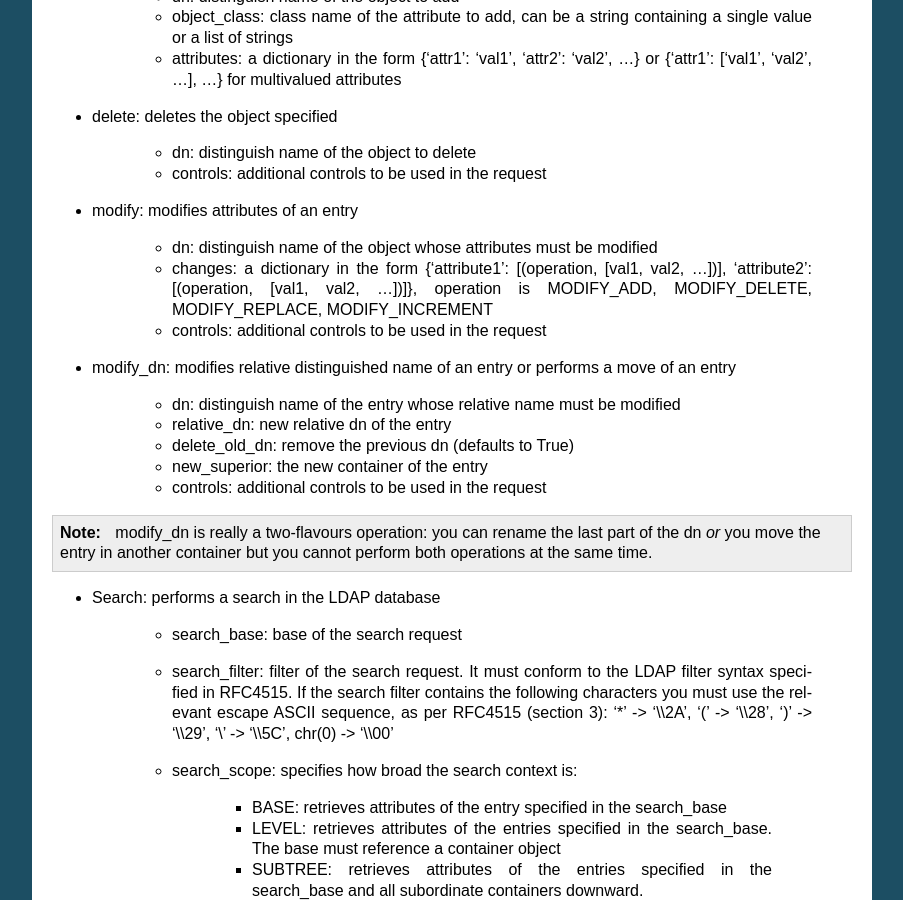
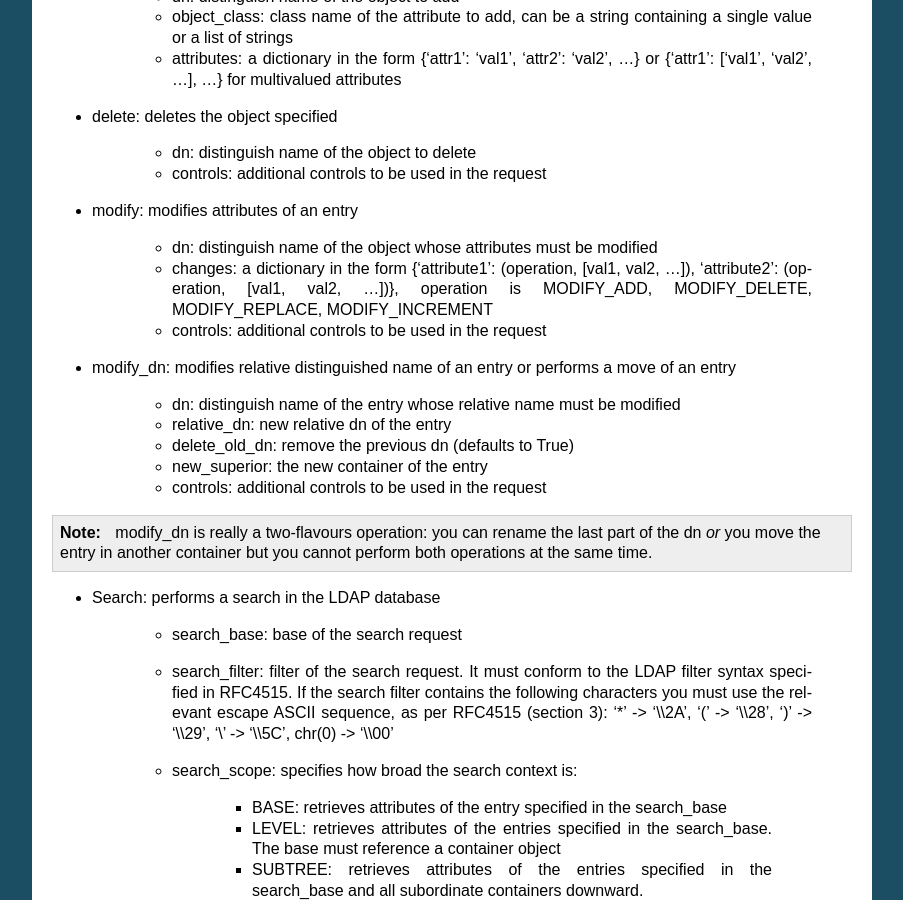
Before and after one commit to cannatag/ldap3, a Sphinx documentation site: the page built from docs/manual/source/connections.rst, in a window 1280 px wide and 900 px high, scrolled down 1614 px. Shown: the whole window, without its empty margins (198-1101 px from the left). Built offline with Sphinx 7.4.7, drawn with Linux system fonts in a browser that asks for light colours; pages that are not in the unit, such as notebooks, are missing from menus.

```diff
--- a/docs/manual/source/connections.rst
+++ b/docs/manual/source/connections.rst
@@ -92,7 +92,7 @@ With the connection you can perform all the standard LDAP operations:
 
     * dn: distinguish name of the object whose attributes must be modified
 
-    * changes: a dictionary in the form {'attribute1': [(operation, [val1, val2, ...])], 'attribute2': [(operation, [val1, val2, ...])]}, operation is MODIFY_ADD, MODIFY_DELETE, MODIFY_REPLACE, MODIFY_INCREMENT
+    * changes: a dictionary in the form {'attribute1': (operation, [val1, val2, ...]), 'attribute2': (operation, [val1, val2, ...])}, operation is MODIFY_ADD, MODIFY_DELETE, MODIFY_REPLACE, MODIFY_INCREMENT
 
     * controls: additional controls to be used in the request
 
```
